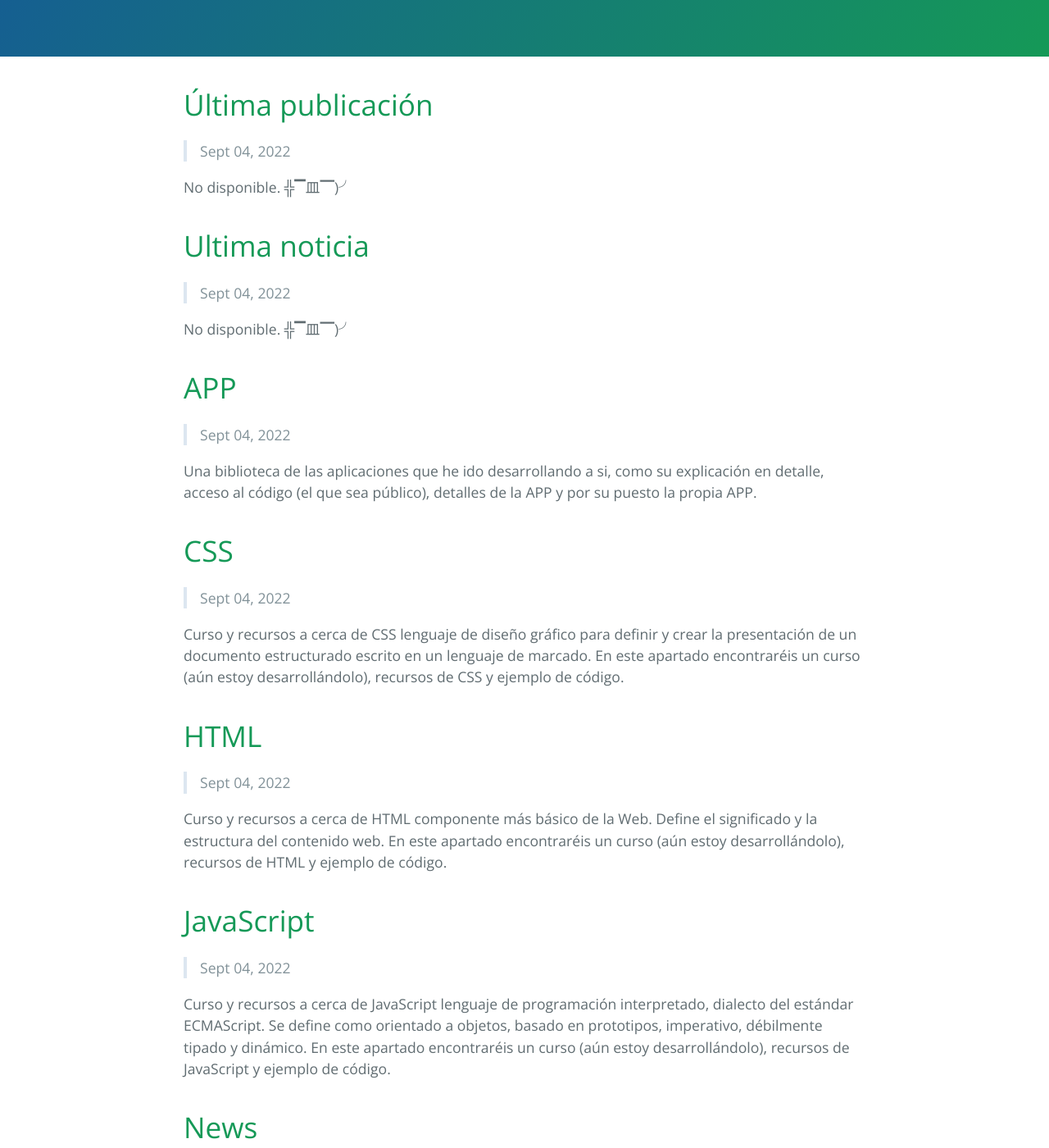
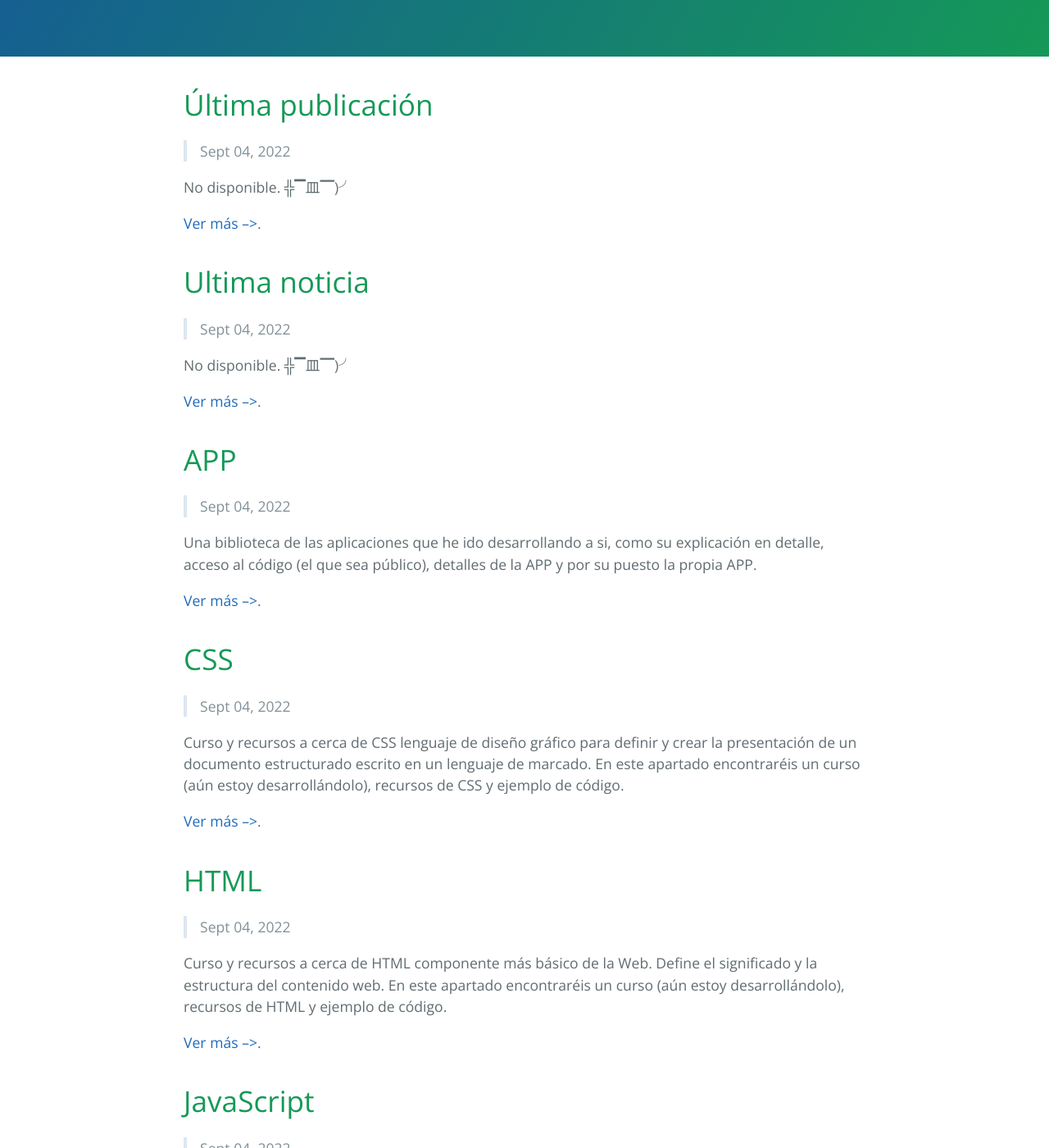
Before and after one commit to alejandroalsa/alejandroalsa.github.io, a Jekyll site: the page built from index.md, in a window 1280 px wide and 1400 px high, scrolled down 314 px. Shown: the whole window at 82% size. Built offline with Jekyll 4.4.1, drawn with Linux system fonts in a browser that asks for light colours; our own code applies the rules of GitHub Pages for plain Markdown files; some of the changed text lies outside the part shown.

Commit message:
Enlaces
Signed-off-by: Alejandro <alejandro@alejandroalsa.es>

```diff
--- a/index.md
+++ b/index.md
@@ -2,48 +2,76 @@
 >  Sept 04, 2022
 
 No disponible. ╬▔皿▔)╯
+
+[Ver más -->](#).
+
 
 # Ultima noticia
 >  Sept 04, 2022
 
 No disponible. ╬▔皿▔)╯
 
+[Ver más -->](#).
+
 # APP
 >  Sept 04, 2022
 
 Una biblioteca de las aplicaciones que he ido desarrollando a si, como su explicación en detalle, acceso al código (el que sea público), detalles de la APP y por su puesto la propia APP.
+
+[Ver más -->](app).
+
 
 # CSS
 >  Sept 04, 2022
 
 Curso y recursos a cerca de CSS lenguaje de diseño gráfico para definir y crear la presentación de un documento estructurado escrito en un lenguaje de marcado. En este apartado encontraréis un curso (aún estoy desarrollándolo), recursos de CSS y ejemplo de código.
 
+[Ver más -->](css).
+
+
 # HTML
 >  Sept 04, 2022
 
 Curso y recursos a cerca de HTML componente más básico de la Web. Define el significado y la estructura del contenido web. En este apartado encontraréis un curso (aún estoy desarrollándolo), recursos de HTML y ejemplo de código.
+
+[Ver más -->](html).
+
 
 # JavaScript
 >  Sept 04, 2022
 
 Curso y recursos a cerca de JavaScript lenguaje de programación interpretado, dialecto del estándar ECMAScript. Se define como orientado a objetos, basado en prototipos, imperativo, débilmente tipado y dinámico. En este apartado encontraréis un curso (aún estoy desarrollándolo), recursos de JavaScript y ejemplo de código.
 
+[Ver más -->](js).
+
+
 # News
 >  Sept 04, 2022
 
 Sección de noticias relacionadas con la informatica y la tecnología en todo el mundo.
+
+[Ver más -->](news).
+
 
 # Optimización
 >  Sept 04, 2022
 
 Una serie de recursos para mejorar el rendimiento y la eficiencia de nuestros equipos en S.O Windows (10 y 11) y GNU/Linux.
 
+[Ver más -->](op).
+
+
 # Redes
 >  Sept 04, 2022
 
 Artículos y tutoriales acerca de las conexiones de red, servicios de red, configuración de red tanto domestica como empresarial, configuración de equipos en línea y fundamentos de las redes.
 
+[Ver más -->](redes).
+
+
 # Sistemas Operativos
 >  Sept 04, 2022
 
 Recopilación de tutoriales acerca de configuración e instalación de servicios o aplicaciones en S.O Windows (10 / 11), Windows Server (2019, 2022), Ubuntu (22 LTS) y Ubuntu Server (18 / 20).
+
+[Ver más -->](so).
```
Also changed, not shown: _config.yml (line endings or trailing spaces).
